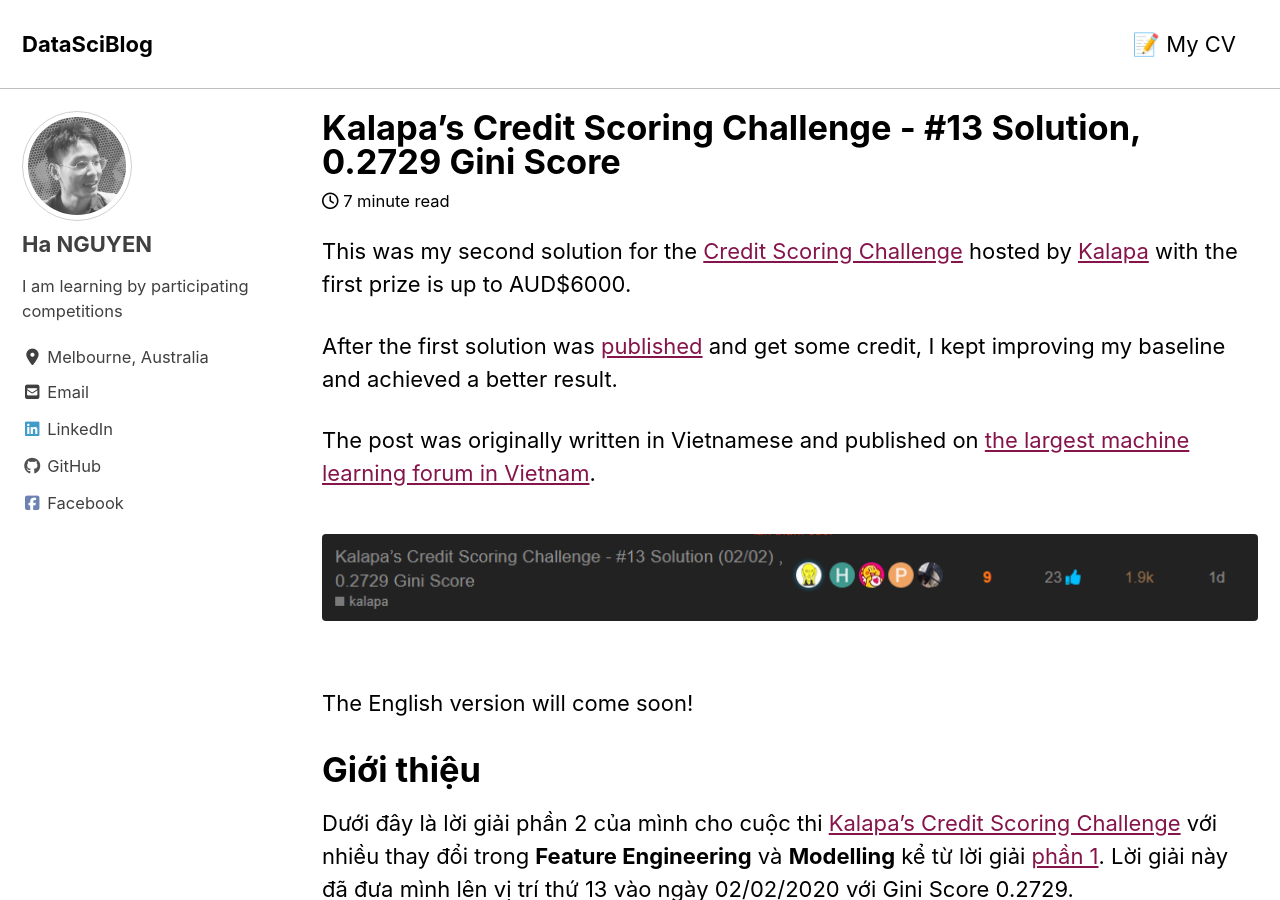
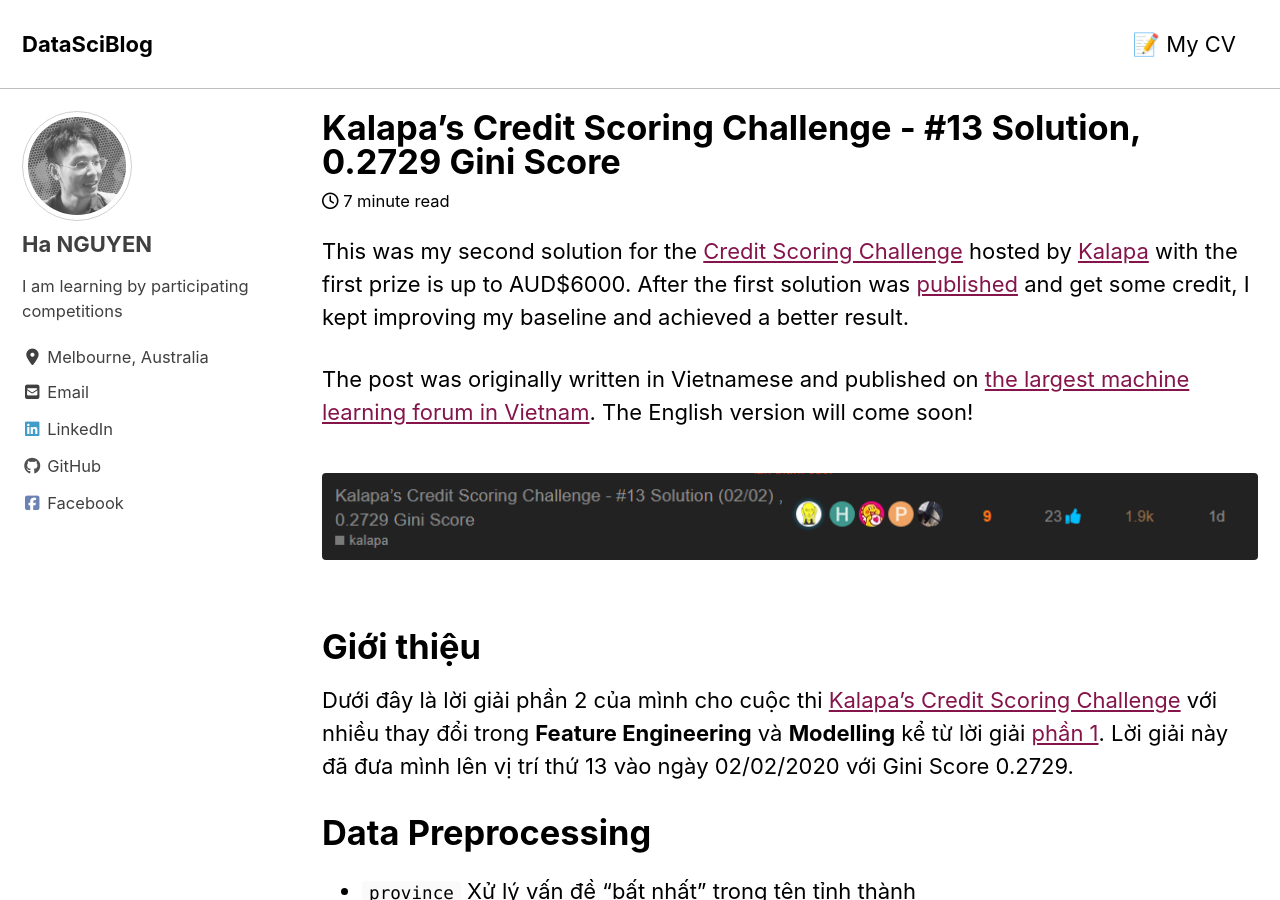
Before and after one commit to datasciblog/datasciblog.github.io, a Jekyll site: the page built from _posts/2020-02-10-kalapa-credit-scoring-solution-13.md, in a window 1280 px wide and 900 px high. Built offline with Jekyll 4.4.1, drawn with Linux system fonts in a browser that asks for light colours; cached includes are drawn as plain includes; nearby versions of some CDN libraries.

```diff
--- a/_posts/2020-02-10-kalapa-credit-scoring-solution-13.md
+++ b/_posts/2020-02-10-kalapa-credit-scoring-solution-13.md
@@ -16,17 +16,13 @@ classes: wide
 # toc_icon: "cog"
 ---
 
-This was my second solution for the [Credit Scoring Challenge](https://challenge.kalapa.vn/) hosted by [Kalapa](https://kalapa.vn/en/home-en/) with the first prize is up to AUD$6000.
+This was my second solution for the [Credit Scoring Challenge](https://challenge.kalapa.vn/) hosted by [Kalapa](https://kalapa.vn/en/home-en/) with the first prize is up to AUD$6000. After the first solution was [published](https://datasciblog.github.io/2020/01/21/kalapa-credit-scoring-solution-17/) and get some credit, I kept improving my baseline and achieved a better result.
 
-After the first solution was [published](https://datasciblog.github.io/2020/01/21/kalapa-credit-scoring-solution-17/) and get some credit, I kept improving my baseline and achieved a better result.
-
-The post was originally written in Vietnamese and published on [the largest machine learning forum in Vietnam](https://forum.machinelearningcoban.com/t/kalapa-s-credit-scoring-challenge-13-solution-02-02-0-2729-gini-score/7139/12).
+The post was originally written in Vietnamese and published on [the largest machine learning forum in Vietnam](https://forum.machinelearningcoban.com/t/kalapa-s-credit-scoring-challenge-13-solution-02-02-0-2729-gini-score/7139/12). The English version will come soon!
 
 <figure>
 	<img src="https://github.com/datasciblog/datasciblog.github.io/blob/master/_posts/images/2020-02-10-kalapa-credit-scoring-solution-13/3.png?raw=true">
 </figure>
-
-The English version will come soon!
 
 # Giới thiệu
 
```
